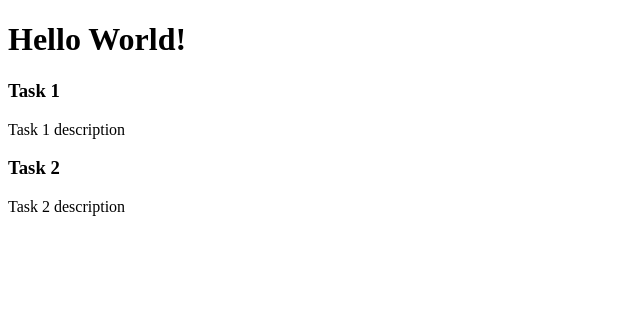
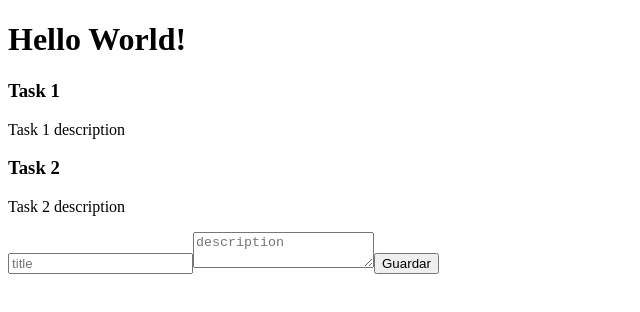
Before and after one commit to AlbertLnz/CRUD-Redux-Toolkit, a React (Vite) app: page / in a window 1280 px wide. Shown: the top 312 px of the page, without its empty margins (0-640 px from the left). Built offline with nearby package versions, Linux system fonts and the light colour scheme.

Commit message:
Simple form w/ useState in TaskForm component

```diff
--- a/src/App.jsx
+++ b/src/App.jsx
@@ -1,3 +1,4 @@
+import { TaskForm } from "./components/TaskForm";
 import { TaskList } from "./components/taskList";
 
 function App() {
@@ -5,6 +6,7 @@ function App() {
     <>
       <h1>Hello World!</h1>
       <TaskList />
+      <TaskForm />
     </>
   );
 }
--- /dev/null
+++ b/src/components/TaskForm.jsx
@@ -0,0 +1,37 @@
+import { useState } from "react";
+
+export const TaskForm = () => {
+  const [task, setTask] = useState({
+    title: "",
+    description: "",
+  });
+
+  const handleChange = (e) => {
+    setTask({
+      ...task,
+      [e.target.name]: e.target.value,
+    });
+  };
+
+  const handleSubmit = (e) => {
+    e.preventDefault();
+    console.log(task);
+  };
+
+  return (
+    <form onSubmit={handleSubmit}>
+      <input
+        name="title"
+        type="text"
+        placeholder="title"
+        onChange={handleChange}
+      />
+      <textarea
+        name="description"
+        placeholder="description"
+        onChange={handleChange}
+      ></textarea>
+      <button>Guardar</button>
+    </form>
+  );
+};
```
